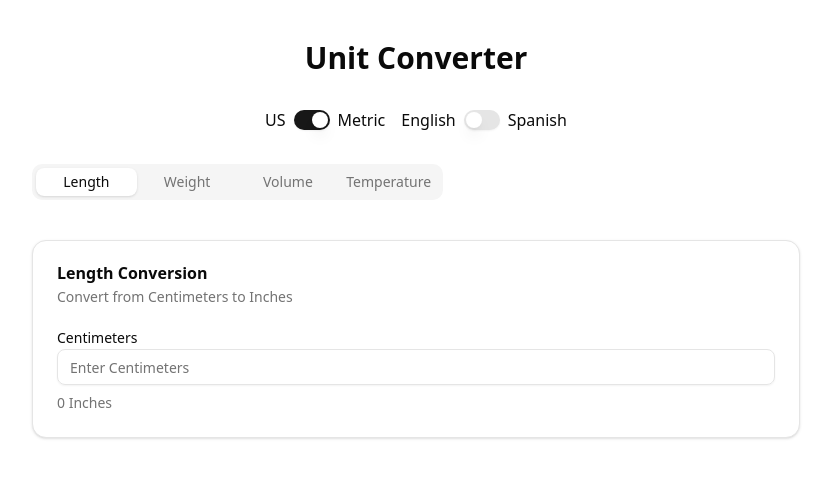
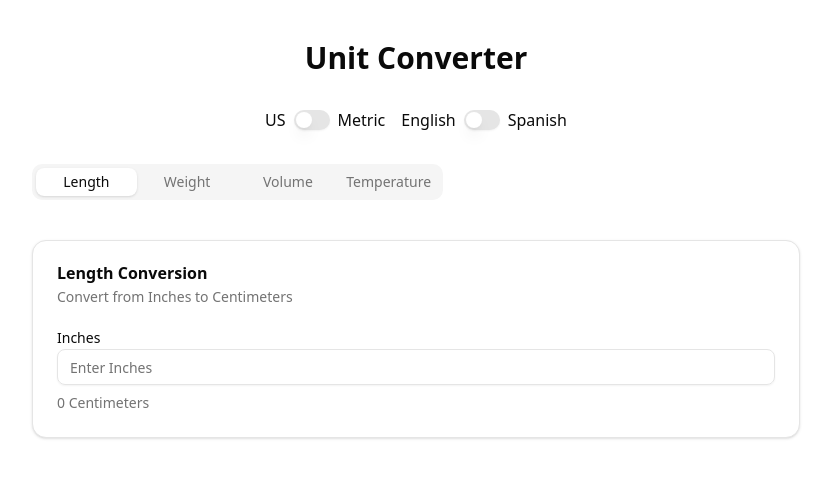
Before and after one commit to maximodip/unit-converter, a React (Vite) app: page / in a window 1280 px wide. Shown: the top 478 px of the page, without its empty margins (224-1055 px from the left). Built offline with nearby package versions, Linux system fonts and the light colour scheme.

Commit message:
make the metric switch being US by default

```diff
--- a/src/App.tsx
+++ b/src/App.tsx
@@ -18,7 +18,7 @@ import { useLanguage } from "./components/language-provider";
 export default function App() {
   const { theme } = useTheme();
   const { t, language, setLanguage } = useLanguage();
-  const [isMetric, setIsMetric] = useState(true);
+  const [isMetric, setIsMetric] = useState(false);
 
   useEffect(() => {
     document.body.className = theme;
@@ -97,7 +97,7 @@ export default function App() {
       </div>
 
       <Tabs defaultValue="length" className="max-w-3xl mx-auto">
-        <TabsList className="grid grid-cols-4 mb-8">
+        <TabsList className="grid grid-cols-4 mb-8 max-sm:self-center">
           <TabsTrigger value="length">{t("length")}</TabsTrigger>
           <TabsTrigger value="weight">{t("weight")}</TabsTrigger>
           <TabsTrigger value="volume">{t("volume")}</TabsTrigger>
```
